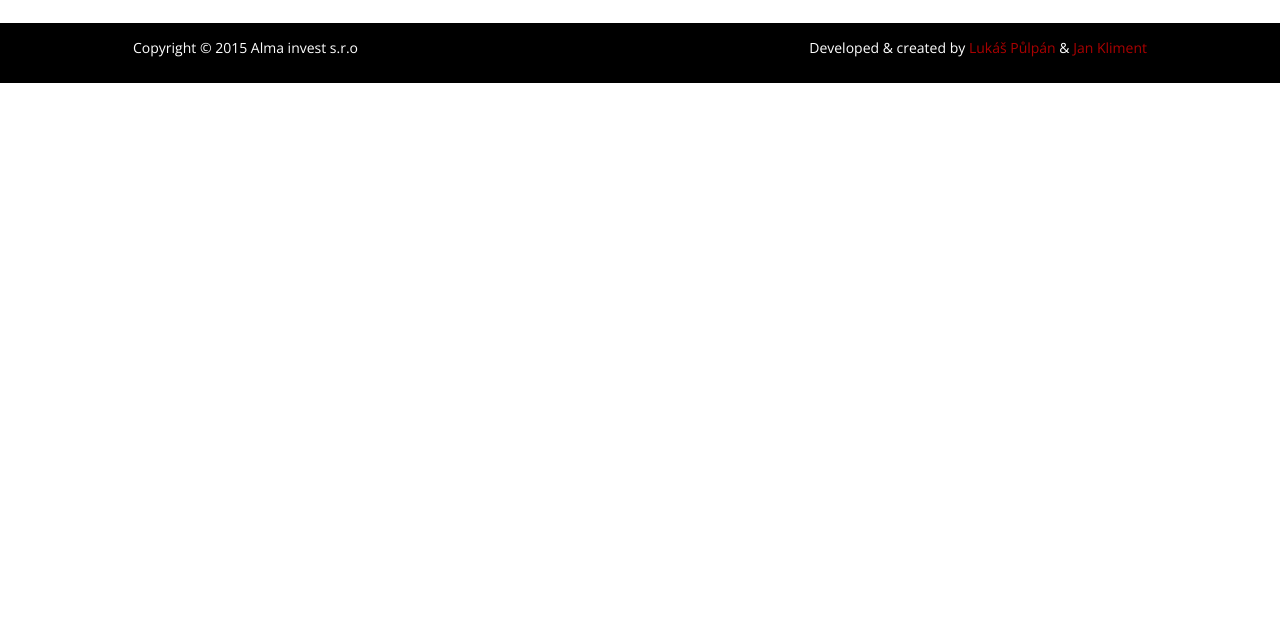
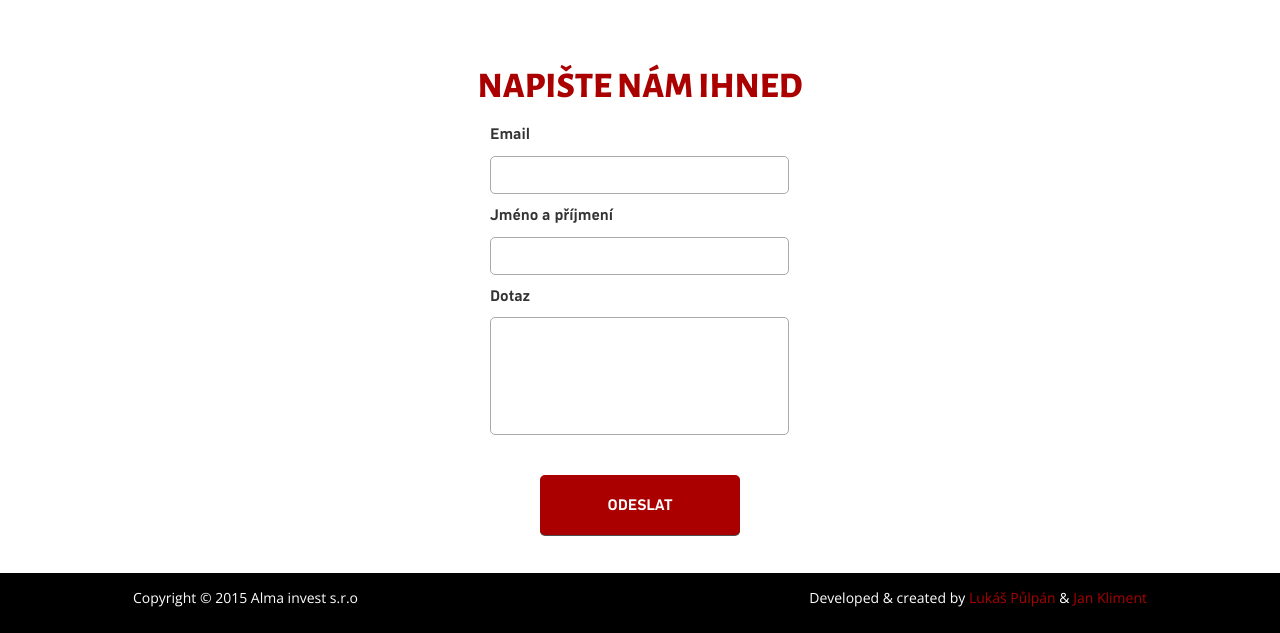
Before and after one commit to klimeja/Alma, a plain HTML site: page index.html in a window 1280 px wide. Shown: the part 1262-1895 px from the top of the page. Before the commit the page ends 1345 px from the top, so only its background shows below. Drawn offline with nearby package versions, Linux system fonts and the light colour scheme; some packages are replaced by stand-ins of ours.

Commit message:
Kontaktní formulář

```diff
--- a/css/style.css
+++ b/css/style.css
@@ -23,7 +23,7 @@
     padding-top: 7px;
 }
 .title-index{
-    font-family: 'Montserrat', serif;
+    font-family: "Alegreya Sans SC",sans-serif;
     position: relative;
     display: block;
     text-align: center;
@@ -164,11 +164,11 @@
     color: #aa0000;
     background-color: #aaa;
 }
-.white{
+.white-color{
     color: #aa0000;
     background-color: #fff;
 }
-.red{
+.red-color{
     background-color: #aa0000;
     color: #fff;
 }
@@ -383,3 +383,84 @@ ul{
 .gallery li a img {
     max-width: 200px;
 }
+.form-wrapper{
+    margin: auto;
+    text-align: center;
+    padding: 18px 0 0;
+}
+.form-wrapper h2{
+    font-size: 24px;
+    padding: 0 0 5px;
+    color: #1a80d2;
+    font-family: RobotoSlab-Light;
+}
+.form-wrapper .form{
+    display: block;
+    margin: auto;
+    width: 300px;
+    color: #333333;
+    text-align: center;
+}
+.form-wrapper .form tr{
+    display: block;
+    margin: auto;
+    padding-bottom: 10px;
+}
+.form-wrapper .form td{
+    text-align: left;
+    font-family: "Flat-it-Compasse-Bold", Verdana, Tahoma;
+    font-size: 16px;
+}
+.form-wrapper .form td input{
+    width: 299px;
+    height: 38px;
+    border: 1px solid #aaa;
+    border-radius: 5px;
+    padding-left: 5px;
+}
+.form-wrapper .form td textarea{
+    width: 299px;
+    height: 118px;
+    resize: none;
+    border: 1px solid #aaa;
+    border-radius: 5px;
+}
+.form-wrapper .contact{
+    margin: 23px auto 38px;
+}
+.red{
+    position: relative;
+    display: block;
+    margin: 77px auto 0;
+    width: 200px;
+    height: 60px;
+    background-color: #aa0000;
+    text-transform: uppercase;
+    font-family: Flat-it-Compasse-Bold;
+    font-size: 16px;
+    color: #fff;
+    border: none;
+    -webkit-border-radius: 5px;
+    -moz-border-radius: 5px;
+    border-radius: 5px;
+    -webkit-box-shadow: 0 3px 0 -3px #4d4d4d;
+    box-shadow: 0 1px 0 0 #4d4d4d;
+}
+.white{
+    position: relative;
+    display: block;
+    margin: -30px auto 0;
+    width: 200px;
+    height: 40px;
+    background-color: #fff;
+    text-transform: uppercase;
+    font-family: Flat-it-Compasse-Bold;
+    font-size: 16px;
+    color: #aa0000;
+    border: none;
+    -webkit-border-radius: 5px;
+    -moz-border-radius: 5px;
+    border-radius: 5px;
+    -webkit-box-shadow: 0 3px 0 -3px #4d4d4d;
+    box-shadow: 0 1px 0 0 #4d4d4d;
+}
--- a/index.html
+++ b/index.html
@@ -22,6 +22,7 @@
     <script type="text/javascript" src="js/flipefect.js"></script>
     <script type="text/javascript" src="js/scroll-arrow.js"></script>
     <script src="js/lightGallery.js"></script>
+    <script src="js/emailForm.js"></script>
     <script>   $(window).load(function() {
     // more complex call
         $('.flexslider').flexslider({
@@ -93,8 +94,9 @@
     <div class="absolute-header">
         <span> Alma invest s.r.o </span>
         <p>Lorem ipsum dolor sit amet, consectetur adipiscing elit. Integer non sem ac augue pellentesque viverra in non velit. Aliquam scelerisque, lectus vel iaculis tempus, magna ex lobortis libero, sit amet elementum justo risus a mauris. Quisque sit amet imperdiet risus, non aliquet orci. </p>
+        <a  href="#contact-form"><button  class="white contact">NAPIŠTE NÁM</button></a>
     </div>
-    <div class="container-fluid white">
+    <div class="container-fluid white-color">
     <div class="container">
         <div class="row" id="service-wrapper">
             <div class="content-service" id="red-content">
@@ -235,7 +237,7 @@
                     </li>
                 </ul>
             </div>
-            <div class="col-sm-4 service red" id="red">
+            <div class="col-sm-4 service red-color" id="red">
                 <span>provedeme stavbu
                  <button onclick="flipefect('red')">více</button></span>
             </div>
@@ -274,6 +276,36 @@
             <iframe src="https://www.google.com/maps/embed?pb=!1m18!1m12!1m3!1d2524.7836908516397!2d14.522694600000001!3d50.7425007!2m3!1f0!2f0!3f0!3m2!1i1024!2i768!4f13.1!3m3!1m2!1s0x47096cf00821b101%3A0x4b0f35edfc36db0d!2zU2thbGljZSB1IMSMZXNrw6kgTMOtcHkgNDE1LCA0NzEgMTcgU2thbGljZSB1IMSMZXNrw6kgTMOtcHk!5e0!3m2!1scs!2scz!4v1436277509025" frameborder="0" style="border:0" allowfullscreen></iframe>
         </div>
         </div>
+<div class="container">
+    <div class="form-wrapper">
+        <div class="container title-index" id="contact-form">
+            <h1>NAPIŠTE NÁM IHNED</h1>
+        </div>
+        <form id="contact_form">
+            <table class="form">
+                <tr>
+                    <td>Email</td>
+                </tr>
+                <tr>
+                    <td><input id="email" type="text" name="email" value=""></td>
+                </tr>
+                <tr>
+                    <td>Jméno a příjmení</td>
+                </tr>
+                <tr>
+                    <td><input id="name" type="text" name="name" value=""></td>
+                </tr>
+                <tr>
+                    <td>Dotaz</td>
+                </tr>
+                <tr>
+                    <td><textarea id="msg" name="question"></textarea></td>
+                </tr>
+            </table>
+            <button id="submit" name="submit" class="red contact">ODESLAT</button>
+        </form>
+    </div>
+    </div>
 <div class="container-fluid footer">
     <div class="container">
     <div class="col-sm-6">
```
